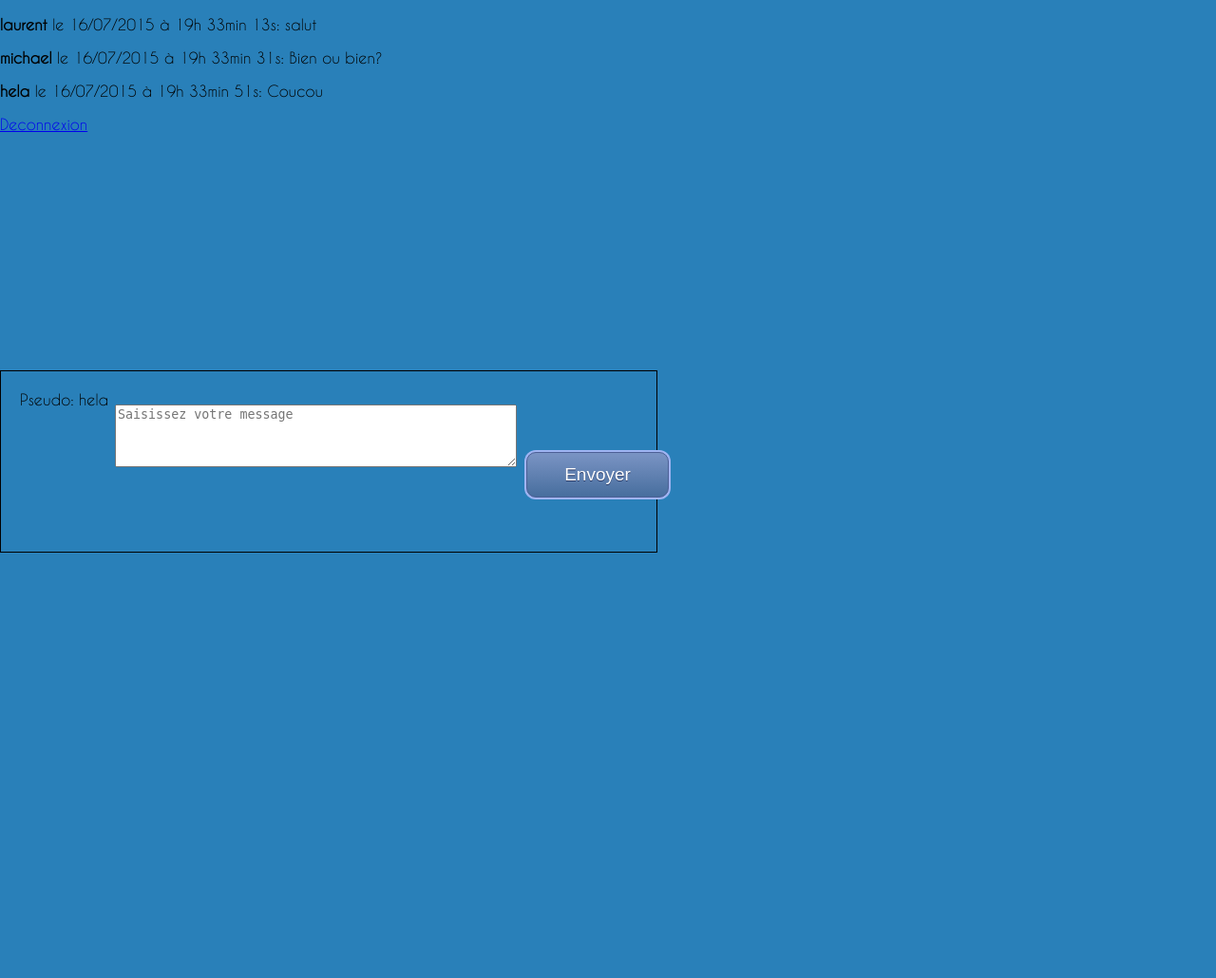
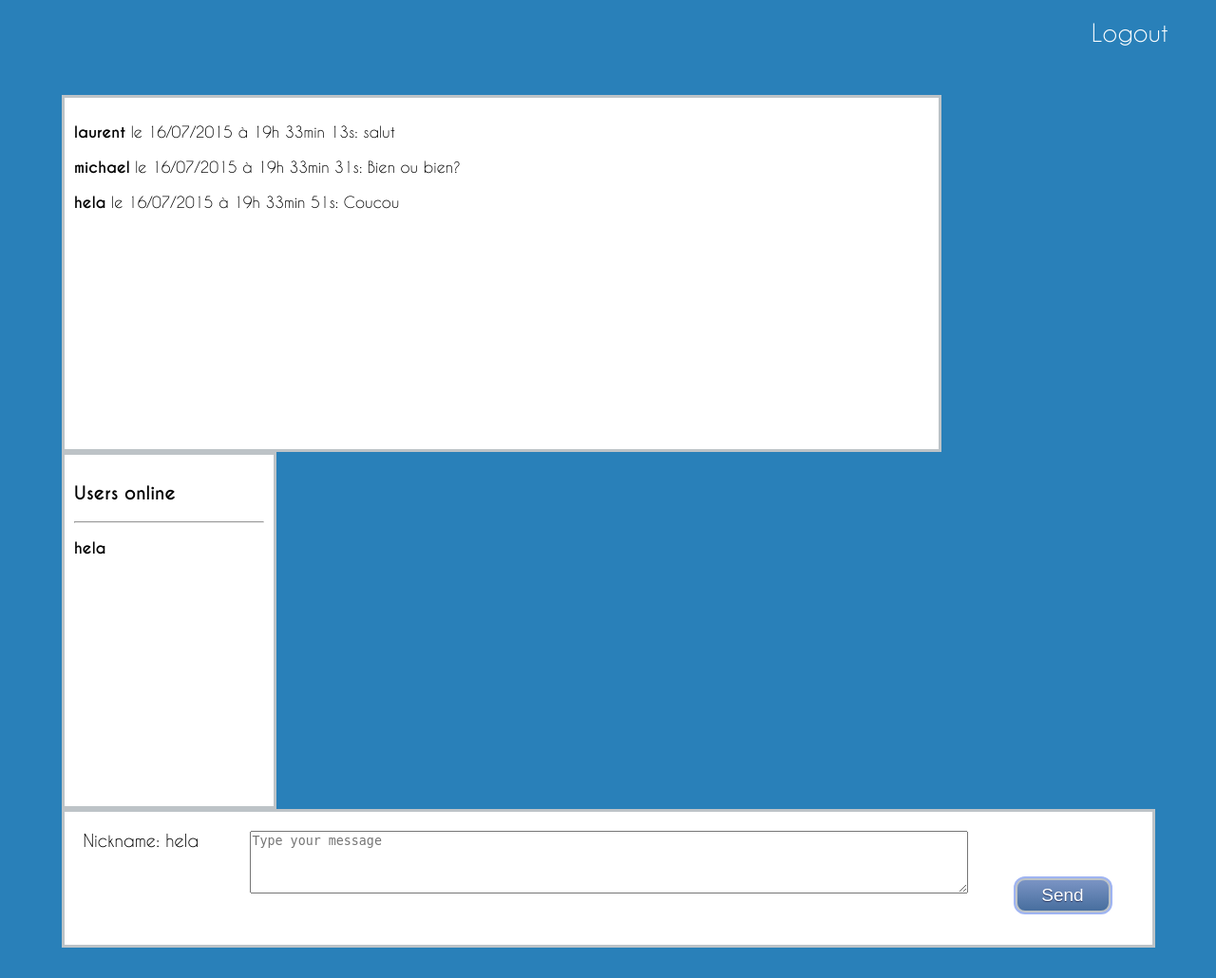
Before and after one commit to mdecarvalho/Project-Chat-PHP-AJAX, a PHP site: page / in a window 1280 px wide. Shown: the whole page at 95% size. Before the commit the page ends 582 px from the top, so only its background shows below. Run offline with PHP 8.4, Linux system fonts and the light colour scheme; a user stored in the database is signed in; data comes from the database, SQL or seed files in the repository.

Commit message:
Add design for index page

```diff
--- a/css/main.css
+++ b/css/main.css
@@ -8,7 +8,7 @@
     src: url('font/CaviarDreams-Italic.ttf');
 }
 @font-face {
-    font-family: "'CaviarDreams";
+    font-family: "CaviarDreams";
     font-weight: bold;
     src: url('font/CaviarDreams_Bold.ttf');
 }
@@ -56,6 +56,8 @@ html, body{
 .square-container input{
     margin: 10px  10px;
     border-radius: 5px;
+    padding: 5px 5px;
+    border: 2px solid #BDC3C7;
 }
 
 .input-box{
@@ -80,8 +82,7 @@ html, body{
 	-moz-border-radius:10px;
 	-webkit-border-radius:10px;
 	border-radius:10px;
-	border:1px solid #4e6096;
-
+    border: 2px solid #BDC3C7;
 	cursor:pointer;
 	color:#ffffff;
 	font-family:Arial;
@@ -111,34 +112,72 @@ html, body{
 **********************/
 
 #message-section{
-    position: relative;
-    top: 250px;
-    border: 1px solid black;
     line-height: 150px;
-    height:150px;
-    width:650px;
+    height:100px;
+    width:1105px;
     padding: 20px;
+    border: 3px solid #BDC3C7;
+    background-color: white;
+    margin: 0 auto;
+
 }
 
 #message-section div{
+    position: relative;
     width:700px;
-    margin-left: 0px;
-    margin-right: 0px;
 }
 
 #message-section textarea{
-    margin-left: 100px;
+    margin: 0px 50px 20px 175px;
+    width: 750px;
 }
 
 #message-section label{
     position: absolute;
-    top: -45px;
+    margin-top: -65px;
+    font-size: 18px;
 }
 
 #submit-button{
     position: absolute;
-    margin-top: 65px;
-    margin-left: 10px;
-    margin-left: 10px;
-    width:150px;
+    width:100px;
+    padding: 5px 5px;
+    margin-top: 50px;
 }
+
+#logout{
+    text-decoration: none;
+    cursor: pointer;
+    color: white;
+    font-size: 25px;
+    margin-right: 50px;
+    margin-top: -80px;
+    position: absolute;
+    right:0px;
+
+}
+.main-container{
+    width: 1150px;
+    margin: 0 auto;
+    margin-top: 100px;
+    overflow: hidden;
+}
+
+.chat-container{
+    background-color: white;
+    width: 900px;
+    padding: 10px;
+    white-space: nowrap;
+    float: left;
+    border: 3px solid #BDC3C7;
+    height:350px;
+}
+
+.display-user{
+    background-color: white;
+    float: left;
+    border: 3px solid #BDC3C7;
+    height:350px;
+    width:200px;
+    padding: 10px;
+}
--- a/index.php
+++ b/index.php
@@ -6,30 +6,43 @@
     <link rel="stylesheet" type="text/css" href="css/main.css"/>
 </head>
 <body>
+    <a href="deconnexion.php" id="logout">Logout</a>
     <?php
         session_start();
         if($_SESSION['login'] == ''){
             header('location: login.php');
         }
     ?>
+    <div class="main-container">
+        <div class="chat-container">
             <?php
                 require_once("upload_message.php");
                 require_once("chat.php");
             ?>
-    <a href="deconnexion.php" id="logout">Deconnexion</a>
+        </div>
+
+        <div class="display-user">
+           <h3>Users online</h2>
+           <hr>
+            <?php
+                require_once("display_user.php");
+            ?>
+        </div>
+    </div>
+
+    <section id="message-section">
         <form action="index.php" method="post">
-        <section id="message-section">
             <label>
-                Pseudo:
+                Nickname:
                 <?php
                    $login = $_SESSION['login'];
                     echo $login;
                 ?>
             </label>
-            <textarea rows="4" cols="50" placeholder="Saisissez votre message" name="message" id="message"></textarea>
-            <input type="submit" name="submit-button" class="submit-button" id="submit-button" value="Envoyer">
+            <textarea rows="4" cols="50" placeholder="Type your message" name="message" id="message"></textarea>
+            <input type="submit" name="submit-button" class="submit-button" id="submit-button" value="Send">
+        </form>
     </section><!-- message.section -->
-    </form>
     <script src="js/jquery.js"></script>
     <script src="js/script.js"></script>
 </body>
```
Also changed, not shown: display_user.php (renamed from afficher_user.php). Lines whose indentation alone changed are shown as unchanged.
